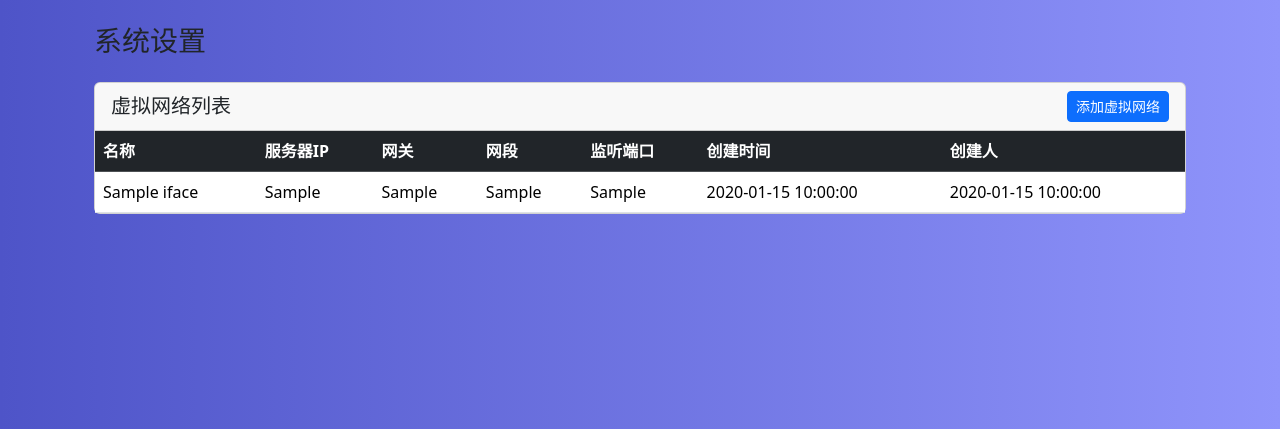
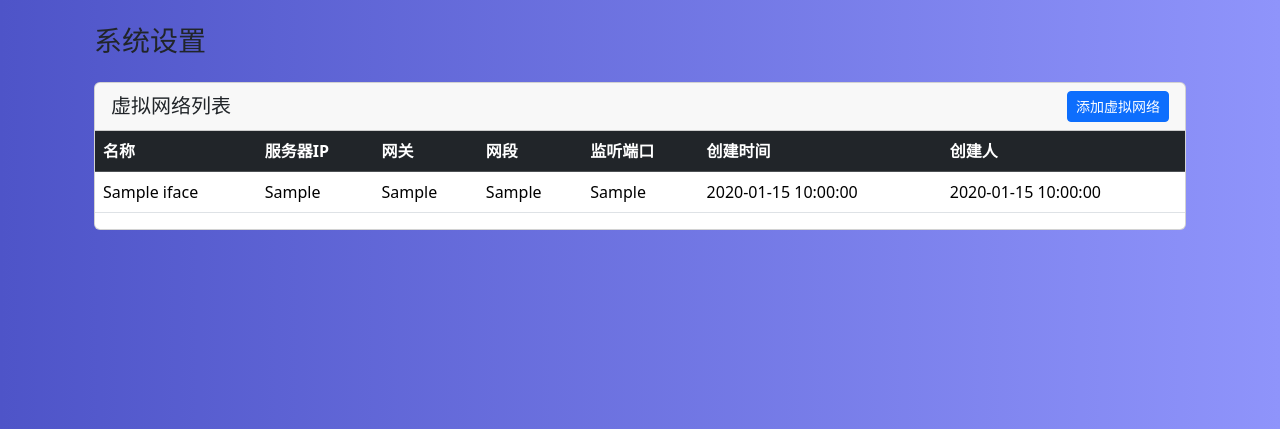
Before and after one commit to guoyanchangChina/WG_Manager, a Flask app: template templates/system/settings.html in a window 1280 px wide. Shown: the part 56-485 px from the top of the page. Run offline with Flask 3, Linux system fonts and the light colour scheme; the visitor is signed in with stand-in values (Sample User, id 1); the template is opened without the code that fills it: most values are stand-ins (such as "Sample title", 1, 10 or a date in 2020); some libraries are stand-ins or nearby versions.

Commit message:
chore: auto commit changes before tagging

```diff
--- a/app/routes/system.py
+++ b/app/routes/system.py
@@ -32,7 +32,7 @@ def add_net_work():
         created_by = current_user.username
         SCRIPT_PATH = os.path.join(os.path.dirname(__file__), '../scripts/add_net_work.py')
         SCRIPT_PATH = os.path.abspath(SCRIPT_PATH)
-        cmd = ['sudo','-n','/opt/wgmanager/venv/bin/python3', SCRIPT_PATH, interface_name, ip_pool, str(listen_port)]
+        cmd = ['sudo','-n','/opt/wgmanager/venv/bin/python3', SCRIPT_PATH, interface_name, gate_way, str(listen_port)]
         result = subprocess.run(cmd, capture_output=True, text=True)
 
         if result.returncode != 0:
--- a/templates/system/settings.html
+++ b/templates/system/settings.html
@@ -16,7 +16,7 @@
         </div>
     <div class="card-body p-0">
       {% if net_works %}
-      <table class="table table-hover mb-0">
+      <table class="table table-hover mb-10">
         <thead class="table-dark" >
           <tr>
             <th>名称</th>
```
